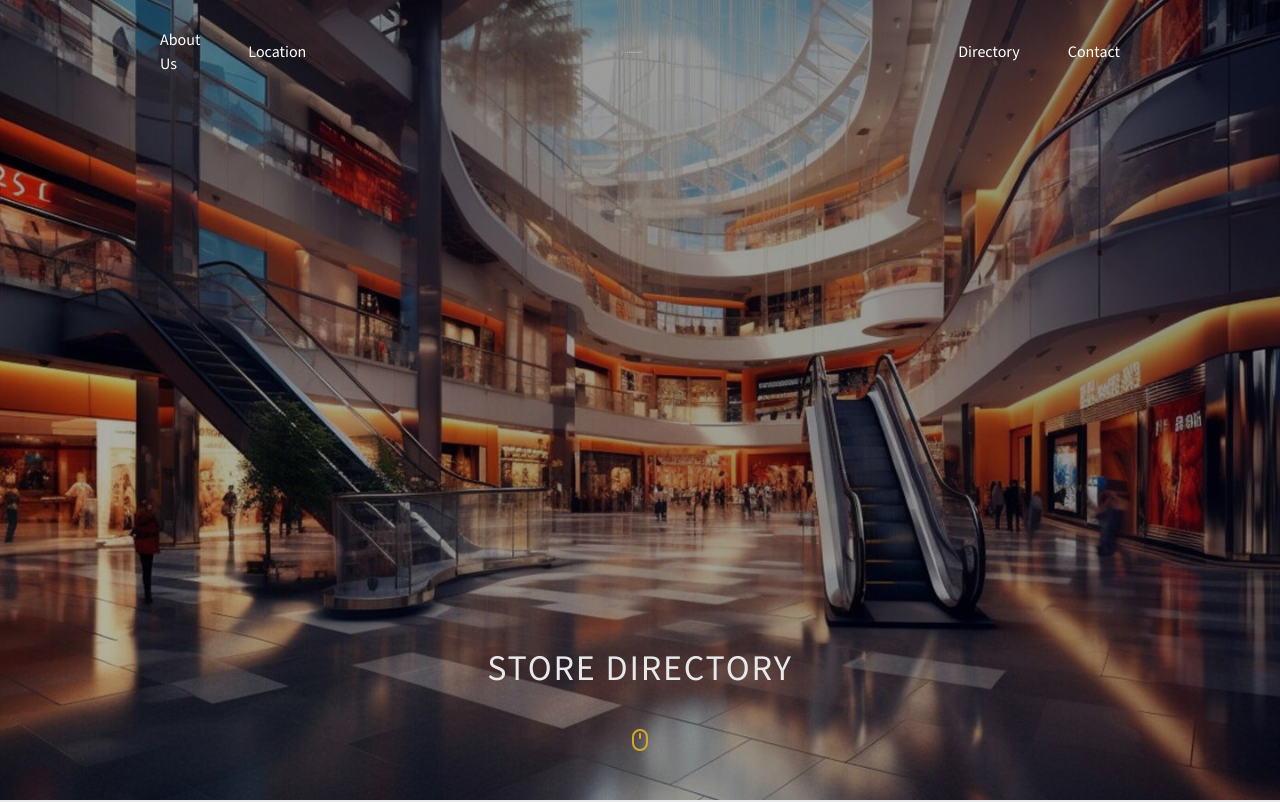
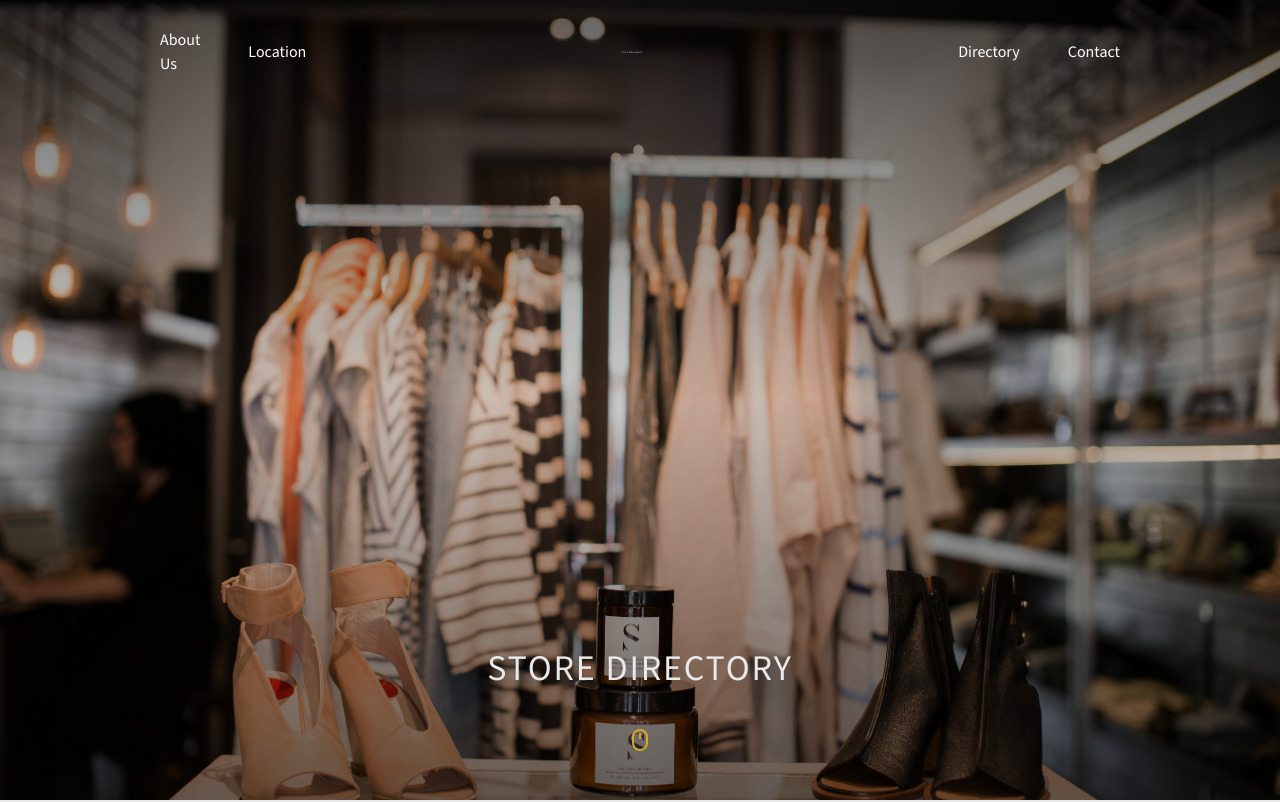
Before and after one commit to Wangariiisharon/riverland-mall, a Next.js app: page /directory in a window 1280 px wide. Shown: the top 802 px of the page. Built offline with nearby package versions, Linux system fonts and the light colour scheme; no server answers.

Commit message:
Updated store directory background

```diff
--- a/src/app/directory/page.tsx
+++ b/src/app/directory/page.tsx
@@ -38,11 +38,32 @@ export default function StoreDirectoryPage() {
   return (
     <div className="">
       <main>
+        {/* <section
+          id="landing"
+          className="h-screen w-full bg-[url(/store_directory_bg.jpg)] bg-cover bg-center flex flex-col items-center  text-center justify-end relative"
+        >
+          <div className="flex flex-col items-center text-center space-y-6 pb-12">
+            <p className="tracking-wider text-4xl text-[#E7E9EB]">
+              STORE DIRECTORY
+            </p>
+            <div className="text-[#D6A829] mt-4">
+              <Mouse />
+            </div>
+          </div>
+        </section> */}
         <section
           id="landing"
-          className="h-screen w-full bg-[url(/bg.jpg)] bg-cover bg-center flex flex-col items-center  text-center justify-end relative"
+          className="h-screen w-full relative flex flex-col items-center text-center justify-end"
         >
-          <div className="flex flex-col items-center text-center space-y-6 pb-12">
+          {/* Background with overlay */}
+          <div className="absolute inset-0">
+            <div className="w-full h-full bg-[url(/store_directory_bg.jpg)] bg-cover bg-center" />
+            {/* Dark gradient overlay */}
+            <div className="absolute inset-0 bg-gradient-to-t from-black/60 via-black/20 to-black/60" />
+          </div>
+
+          {/* Content */}
+          <div className="relative z-10 flex flex-col items-center text-center space-y-6 pb-12">
             <p className="tracking-wider text-4xl text-[#E7E9EB]">
               STORE DIRECTORY
             </p>
--- a/src/app/page.tsx
+++ b/src/app/page.tsx
@@ -124,7 +124,7 @@ export default function HomePage() {
               <h2 className=" text-3xl font-bold text-[#00032E] mb-4 leading-snug">
                 Destination Runda
               </h2>
-              <p className="text-[#00032E] leading-relaxed">
+              <p className="text-[#00032E] leading-relaxed mb-6">
                 Riverland Mall is located in the highly connected neighborhood
                 of Runda, making it easy to access from key residential and
                 business areas. Its central position ensures steady visitor flow
```
Also changed, not shown: public/store_directory_bg.jpg (added).
